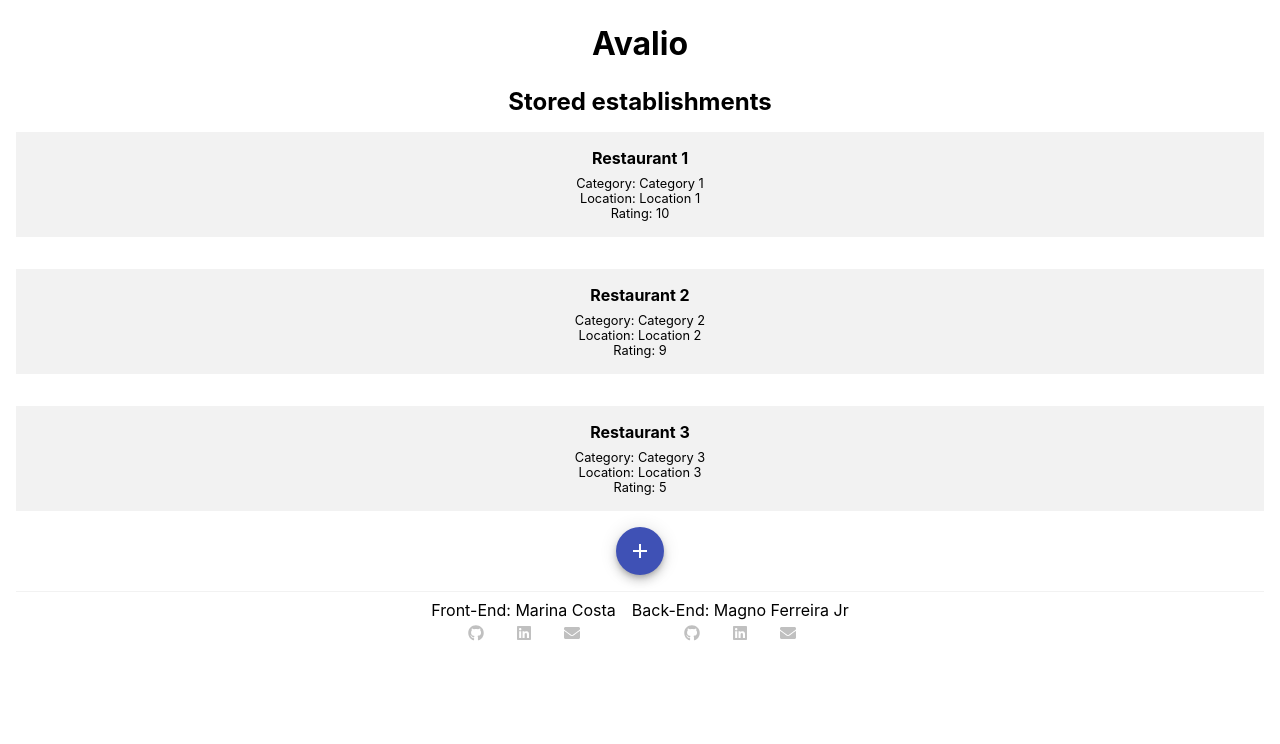
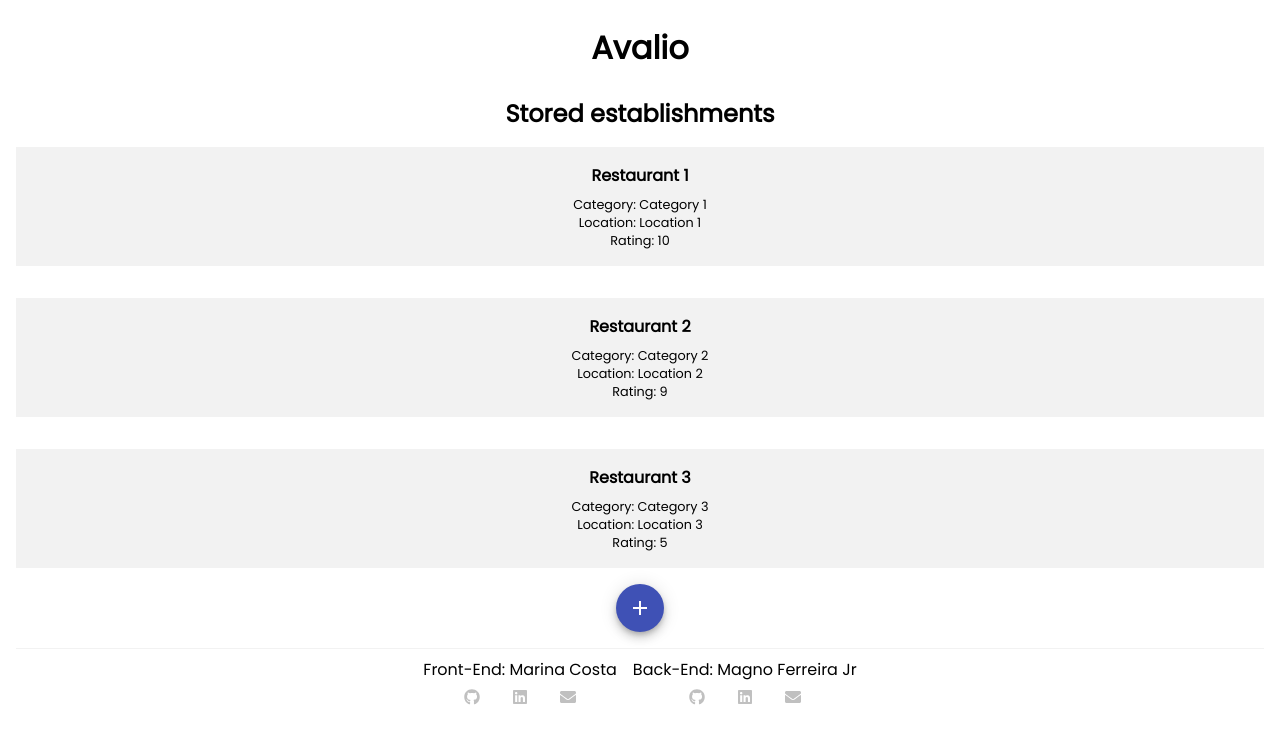
Before and after one commit to MarinaFroes/foodcritic-app, a React (Create React App) app: page / in a window 1280 px wide. Shown: the top 744 px of the page. Built offline with nearby package versions, Linux system fonts and the light colour scheme.

Commit message:
styles: Change app font to Poppins

```diff
--- a/src/index.css
+++ b/src/index.css
@@ -5,9 +5,7 @@
 }
 
 body {
-  font-family: -apple-system, BlinkMacSystemFont, "Segoe UI", "Roboto", "Oxygen",
-    "Ubuntu", "Cantarell", "Fira Sans", "Droid Sans", "Helvetica Neue",
-    sans-serif;
+  font-family: "Poppins", sans-serif;
   -webkit-font-smoothing: antialiased;
   -moz-osx-font-smoothing: grayscale;
 }
```
